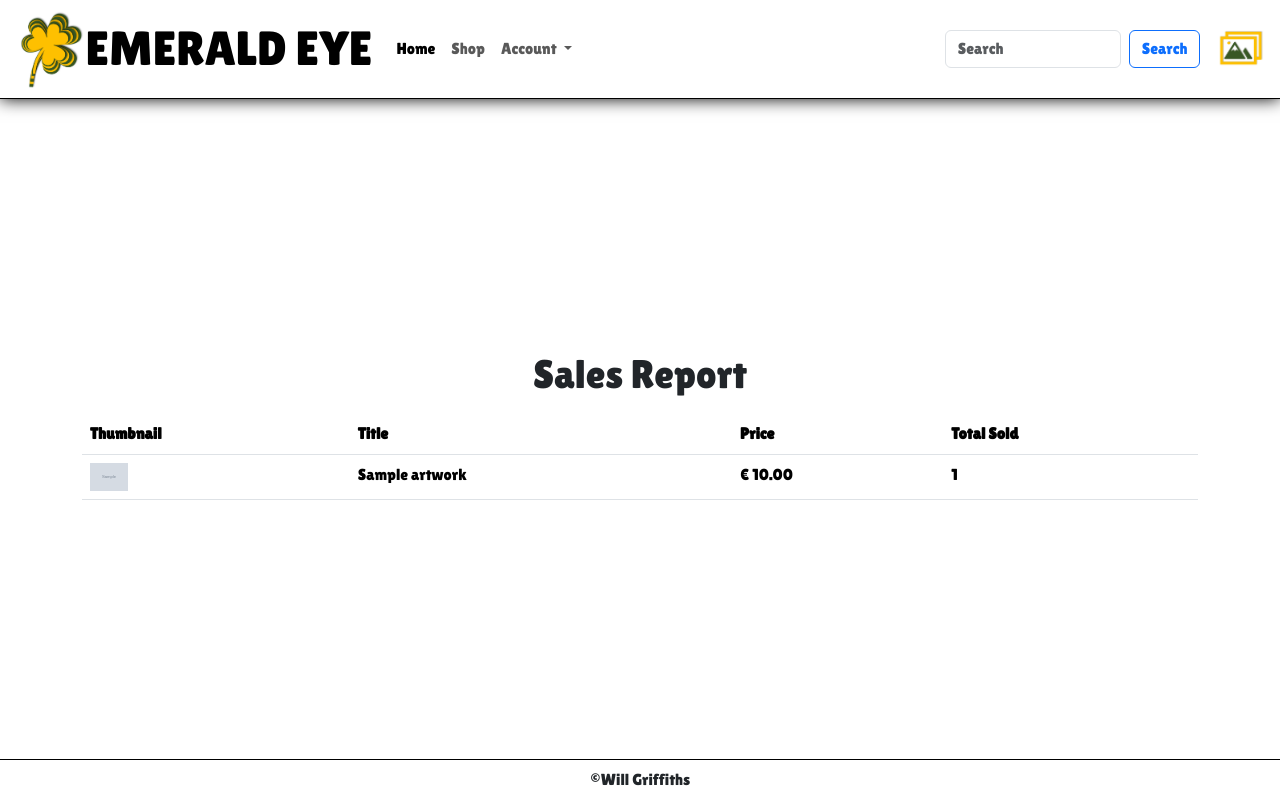
After one commit to Will-Griffiths-Ireland/Emerald-Eye, a Django app: page /sales/ in a window 1280 px wide. The commit adds this page. Run offline with Django 4.2, Linux system fonts and the light colour scheme; tables that the repository leaves empty hold one stand-in row (values such as "Sample post"); grey boxes marked "Sample" are stand-in pictures; parts of the project's set-up code (start-up, migrations or seed data) failed here and were passed over; some libraries are stand-ins or nearby versions.

Commit message:
Add - Sales report and stylings

```diff
--- a/shop/models.py
+++ b/shop/models.py
@@ -1,7 +1,6 @@
 from django.db import models
 from django.contrib.auth.models import User
 from django_resized import ResizedImageField
-
 
 # Artwork model
 
--- a/shop/templates/includes/header.html
+++ b/shop/templates/includes/header.html
@@ -42,7 +42,7 @@
           <ul class="dropdown-menu" aria-labelledby="navbarDropdown">
             <li><a class="dropdown-item" href="{% url 'add_art' %}">Add Art</a></li>
             <li><hr class="dropdown-divider"></li>
-            <li><a class="dropdown-item" href="#">View Sales</a></li>
+            <li><a class="dropdown-item" href="{% url 'sales' %}">View Sales</a></li>
             <li><hr class="dropdown-divider"></li>
             <li><a class="dropdown-item" href="{% url 'admin:index' %}">Site Admin Panel</a></li>
           </ul>
--- /dev/null
+++ b/shop/templates/shop/sales.html
@@ -0,0 +1,27 @@
+{% extends "includes/core.html" %}
+{% load static %}
+{% block page_title %}Product Sales{% endblock %}
+{% block content %}
+<div class="center_screen">
+<h1 class="text-center p-2">
+     Sales Report
+</h1>
+<div class="container d-flex flex-row flex-wrap justify-content-center fade-in-group">
+     <table class="table">
+  <tr>
+    <th>Thumbnail</th>
+    <th>Title</th>
+    <th>Price</th>
+    <th>Total Sold</th>
+  </tr>
+  {% for item in artwork %}
+  <tr>
+    <td><img src="{{ item.preview_image.url }}" class="sales-image" alt="Artwork preview"></td>
+    <td>{{ item.title }}</td>
+    <td>€ {{ item.price|floatformat:2 }}</td>
+    <td>{{ item.sales }}</td>
+  </tr>
+{% endfor %}
+</table>
+
+{% endblock %}
--- a/shop/urls.py
+++ b/shop/urls.py
@@ -7,6 +7,7 @@ urlpatterns = [
     path("art_edit/<slug:pk>/", EditArt.as_view(), name="art_edit"),
     path("art_delete/<slug:pk>/", DeleteArt.as_view(), name="art_delete"),
     path('shop/', ArtList.as_view(), name="shop"),
+    path('sales/', ArtSales.as_view(), name="sales"),
     path('shop_search/', ArtSearch.as_view(), name="shop_search"),
     path('art_detail/<slug:pk>/', ArtDetail.as_view(), name="art_detail"),
     path('', views.index, name="index"),
--- a/shop/views.py
+++ b/shop/views.py
@@ -41,6 +41,22 @@ class ArtList(ListView):
         artwork = self.model.objects.filter(
                 Q(available='True')
             ).order_by('-date_added')
+        return artwork
+
+class ArtSales(ListView):
+    """
+    View all available art
+    """
+
+    template_name = "shop/sales.html"
+    model = Artwork
+    context_object_name = "artwork"
+
+    # Return only available art
+    def get_queryset(self, **kwargs):
+        artwork = self.model.objects.filter(
+                Q(available='True')
+            ).order_by('-sales')
         return artwork
 
 class ArtSearch(ListView):
@@ -222,9 +238,9 @@ def create_checkout_session(request):
 def order_complete(request):
     """ complete order screen"""
 
+    # take the stripe session id and collect information on this order
     session_id = request.GET.get("session_id")
     session = stripe.checkout.Session.retrieve(session_id)
-
     customer_email = session.customer_email
     order_id = session.metadata.get("order_id")
 
@@ -232,7 +248,11 @@ def order_complete(request):
 
     image_urls = []
     for item in order.orderitem_set.all():
+        # build array of links to send to the customer
         image_urls.append(request.build_absolute_uri(item.item.full_quality_image.url))
+        # Increase the sales record for that piece of art
+        item.item.sales = item.item.sales + 1
+        item.item.save()
 
     email_content = f"Thanks for your order today!\n Here are the high res versions for you to enjoy:\n\n"
     for url_link in image_urls:
--- a/static/css/main.css
+++ b/static/css/main.css
@@ -156,6 +156,11 @@ footer a {
     text-decoration: none;
     color: inherit;
 }
+.sales-image {
+    max-width: 3vw;
+    object-fit: scale-down;
+    align-self: center;
+}
 
 /* ###### CART STYLING ###### */
 
```
Also changed, not shown: shop/templates/shop/art_detail.html (+6 -7 lines), README.md.
